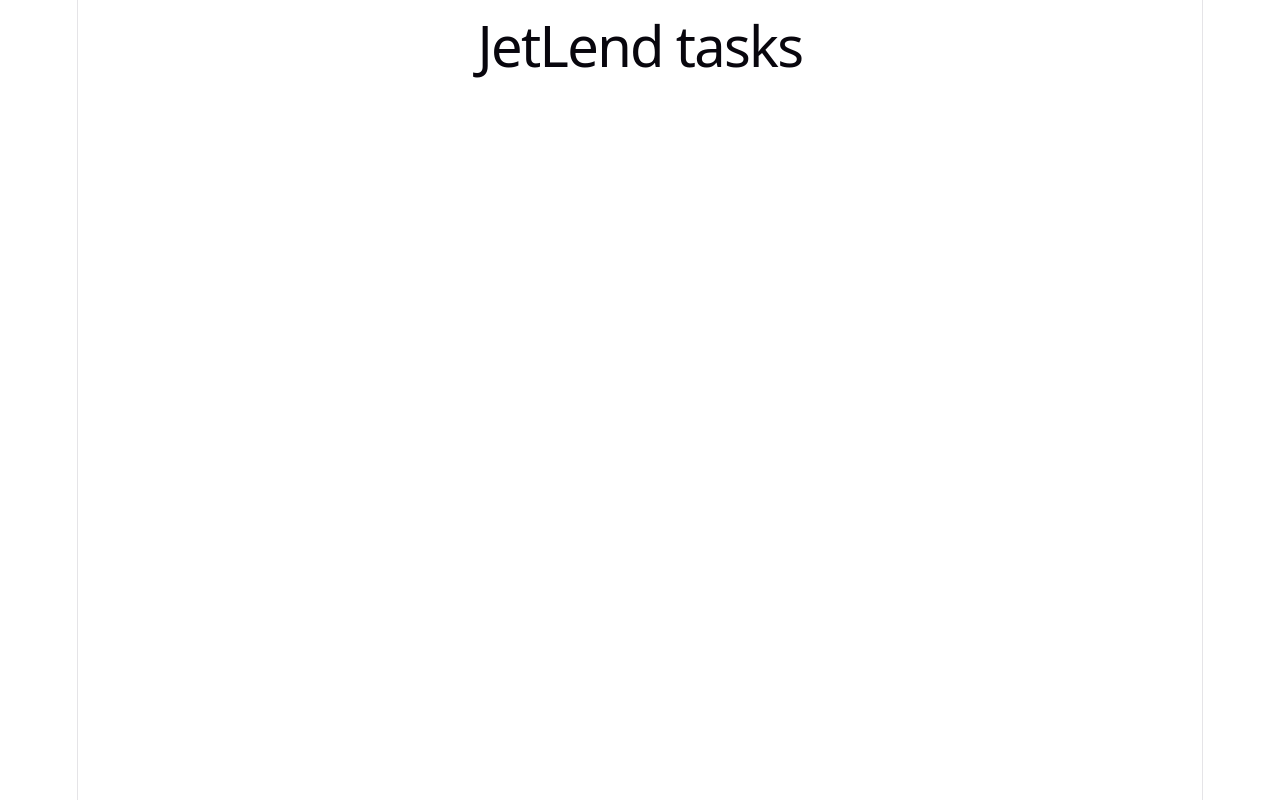
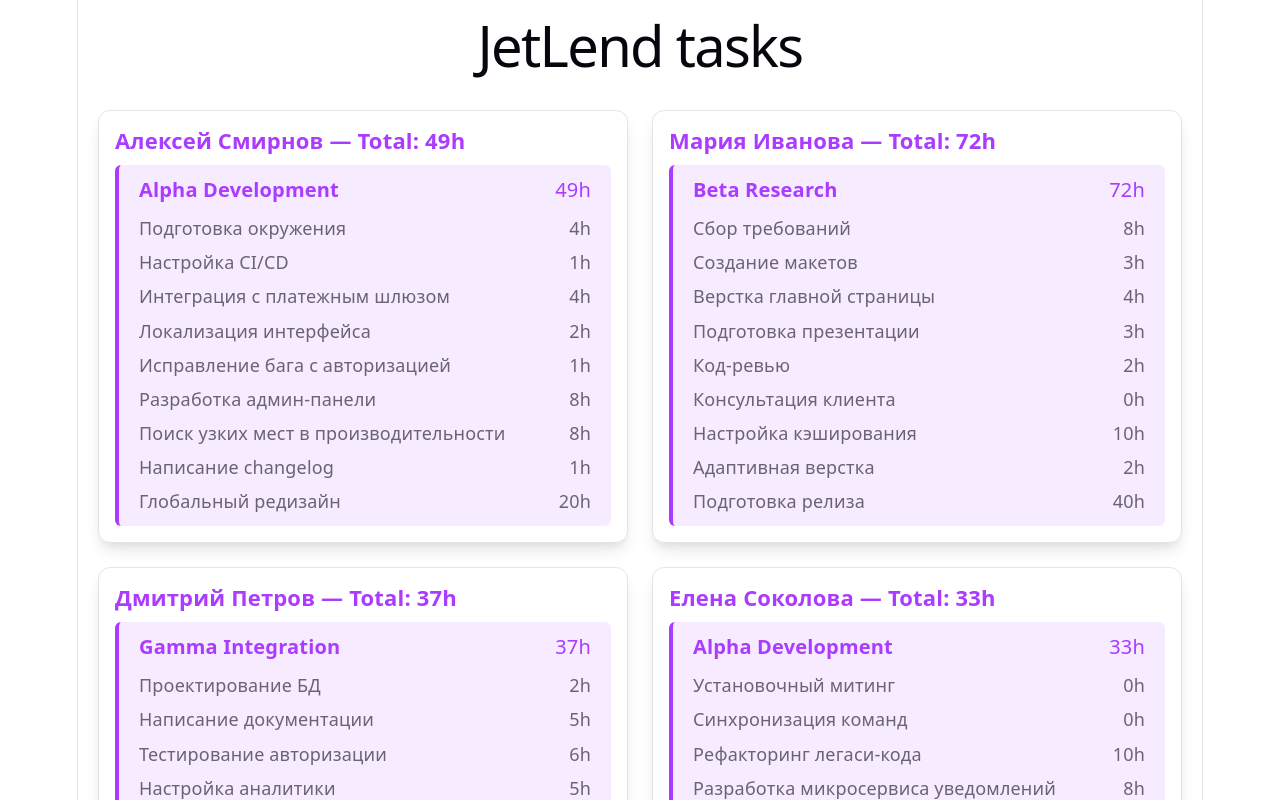
Before and after one commit to HelenVirtanen/JetLend, a React (Vite) app: page / in a window 1280 px wide. Shown: the top 800 px of the page. Built offline with nearby package versions, Linux system fonts and the light colour scheme.

Commit message:
feature: render data, add component UsersCatalog

```diff
--- a/src/App.css
+++ /dev/null
@@ -1,184 +0,0 @@
-.counter {
-  font-size: 16px;
-  padding: 5px 10px;
-  border-radius: 5px;
-  color: var(--accent);
-  background: var(--accent-bg);
-  border: 2px solid transparent;
-  transition: border-color 0.3s;
-  margin-bottom: 24px;
-
-  &:hover {
-    border-color: var(--accent-border);
-  }
-  &:focus-visible {
-    outline: 2px solid var(--accent);
-    outline-offset: 2px;
-  }
-}
-
-.hero {
-  position: relative;
-
-  .base,
-  .framework,
-  .vite {
-    inset-inline: 0;
-    margin: 0 auto;
-  }
-
-  .base {
-    width: 170px;
-    position: relative;
-    z-index: 0;
-  }
-
-  .framework,
-  .vite {
-    position: absolute;
-  }
-
-  .framework {
-    z-index: 1;
-    top: 34px;
-    height: 28px;
-    transform: perspective(2000px) rotateZ(300deg) rotateX(44deg) rotateY(39deg)
-      scale(1.4);
-  }
-
-  .vite {
-    z-index: 0;
-    top: 107px;
-    height: 26px;
-    width: auto;
-    transform: perspective(2000px) rotateZ(300deg) rotateX(40deg) rotateY(39deg)
-      scale(0.8);
-  }
-}
-
-#center {
-  display: flex;
-  flex-direction: column;
-  gap: 25px;
-  place-content: center;
-  place-items: center;
-  flex-grow: 1;
-
-  @media (max-width: 1024px) {
-    padding: 32px 20px 24px;
-    gap: 18px;
-  }
-}
-
-#next-steps {
-  display: flex;
-  border-top: 1px solid var(--border);
-  text-align: left;
-
-  & > div {
-    flex: 1 1 0;
-    padding: 32px;
-    @media (max-width: 1024px) {
-      padding: 24px 20px;
-    }
-  }
-
-  .icon {
-    margin-bottom: 16px;
-    width: 22px;
-    height: 22px;
-  }
-
-  @media (max-width: 1024px) {
-    flex-direction: column;
-    text-align: center;
-  }
-}
-
-#docs {
-  border-right: 1px solid var(--border);
-
-  @media (max-width: 1024px) {
-    border-right: none;
-    border-bottom: 1px solid var(--border);
-  }
-}
-
-#next-steps ul {
-  list-style: none;
-  padding: 0;
-  display: flex;
-  gap: 8px;
-  margin: 32px 0 0;
-
-  .logo {
-    height: 18px;
-  }
-
-  a {
-    color: var(--text-h);
-    font-size: 16px;
-    border-radius: 6px;
-    background: var(--social-bg);
-    display: flex;
-    padding: 6px 12px;
-    align-items: center;
-    gap: 8px;
-    text-decoration: none;
-    transition: box-shadow 0.3s;
-
-    &:hover {
-      box-shadow: var(--shadow);
-    }
-    .button-icon {
-      height: 18px;
-      width: 18px;
-    }
-  }
-
-  @media (max-width: 1024px) {
-    margin-top: 20px;
-    flex-wrap: wrap;
-    justify-content: center;
-
-    li {
-      flex: 1 1 calc(50% - 8px);
-    }
-
-    a {
-      width: 100%;
-      justify-content: center;
-      box-sizing: border-box;
-    }
-  }
-}
-
-#spacer {
-  height: 88px;
-  border-top: 1px solid var(--border);
-  @media (max-width: 1024px) {
-    height: 48px;
-  }
-}
-
-.ticks {
-  position: relative;
-  width: 100%;
-
-  &::before,
-  &::after {
-    content: '';
-    position: absolute;
-    top: -4.5px;
-    border: 5px solid transparent;
-  }
-
-  &::before {
-    left: 0;
-    border-left-color: var(--border);
-  }
-  &::after {
-    right: 0;
-    border-right-color: var(--border);
-  }
-}
--- a/src/App.tsx
+++ b/src/App.tsx
@@ -1,30 +1,12 @@
-import { useEffect } from 'react';
-import { fetchData } from './api/fetchData';
-import { transformData } from './utils/transformData';
-import './App.css'
+import UsersCatalog from "./components/UsersCatalog/UsersCatalog";
 
 function App() {
-useEffect(() => {
-    const loadData = async () => {
-      try {
-        const { users, projects, tasks } = await fetchData();
-
-        console.log('✅ Пользователи:', users);
-        console.log('✅ Проекты:', projects);
-        console.log('✅ Задачи:', tasks);
-
-        const result = transformData(users, projects, tasks);
-        console.log('🚀 Итоговый результат:', result);
-      } catch (err) {
-        console.error('Ошибка при загрузке данных:', err);
-      }
-    };
-
-    loadData();
-  }, []);
   return (
-    <h1>JetLend tasks</h1>
-  )
+    <>
+      <h1>JetLend tasks</h1>
+      <UsersCatalog />
+    </>
+  );
 }
 
-export default App
+export default App;
--- /dev/null
+++ b/src/components/UsersCatalog/UsersCatalog.css
@@ -0,0 +1,54 @@
+.catalog {
+  display: grid;
+  grid-template-columns: repeat(auto-fill, minmax(400px, 1fr));
+  gap: 24px;
+  padding: 20px;
+}
+
+.catalog__user {
+  border: 1px solid var(--border);
+  border-radius: 12px;
+  padding: 16px;
+  background: var(--bg);
+  box-shadow: var(--shadow);
+  text-align: left;
+  display: flex;
+  flex-direction: column;
+  gap: 12px;
+}
+
+.catalog__user-title {
+  color: var(--accent);
+  font-size: 22px;
+}
+
+.catalog__project {
+  display: flex;
+  flex-direction: column;
+  gap: 12px;
+  padding: 12px 20px;
+  border-left: 4px solid var(--accent);
+  border-radius: 6px;
+  background: var(--accent-bg);
+  font-size: 18px;
+}
+
+.catalog__project-title {
+  display: flex;
+  justify-content: space-between;
+  color: var(--accent);
+  font-size: 20px;
+  font-weight: 400;
+}
+
+.catalog__tasks {
+  display: flex;
+  flex-direction: column;
+  gap: 8px;
+}
+
+.catalog__task {
+  display: flex;
+  justify-content: space-between;
+  color: var(--text);
+}
--- /dev/null
+++ b/src/components/UsersCatalog/UsersCatalog.tsx
@@ -0,0 +1,68 @@
+import { useState, useEffect } from "react";
+import { fetchData } from "../../api/fetchData";
+import { transformData } from "../../utils/transformData";
+import type { Result } from "../../types";
+import "./UsersCatalog.css";
+
+function UsersCatalog() {
+  const [results, setResults] = useState<Result[]>([]);
+
+  useEffect(() => {
+    const loadData = async () => {
+      try {
+        const { users, projects, tasks } = await fetchData();
+        const usersCatalog = transformData(users, projects, tasks);
+        console.log("projects", projects);
+        console.log("tasks", tasks);
+        setResults(usersCatalog);
+      } catch (err) {
+        console.error("Ошибка при загрузке данных:", err);
+      }
+    };
+
+    loadData();
+  }, []);
+  return (
+    <div className="catalog">
+      {results.map((user) => (
+        <article key={user.name} className="catalog__user">
+          <h2 className="catalog__user-title">
+            {user.name} — Total: {user.total_estimate}h
+          </h2>
+          {user.projects_estimates.length === 1 ? (
+            <div className="catalog__project">
+              <h3 className="catalog__project-title"><strong>{user.projects_estimates[0].name}</strong>
+              {user.projects_estimates[0].total_estimate}h</h3>
+              <ul className="catalog__tasks">
+                {user.projects_estimates[0].tasks.map((task) => (
+                      <li key={task.id} className="catalog__task">
+                        <p>{task.name}</p>
+                        <p>{task.estimate}h</p>
+                      </li>
+                    ))}
+                  </ul>
+                </div>
+              ) : (
+                <ul>
+                  {user.projects_estimates.map((project) => (
+                    <li key={project.name} className="catalog__project">
+                      <h3 className="catalog__project-title"><strong>{project.name}</strong>{project.total_estimate}h</h3>
+                      <ul className="catalog__tasks">
+                        {project.tasks.map((task) => (
+                          <li key={task.id} className="catalog__task">
+                            <p>{task.name}</p>
+                            <p>{task.estimate}h</p>
+                          </li>
+                        ))}
+                      </ul>
+                    </li>
+                  ))}
+                </ul>
+              )}
+        </article>
+      ))}
+    </div>
+  )
+}
+
+export default UsersCatalog;
--- a/src/index.css
+++ b/src/index.css
@@ -67,13 +67,19 @@
 }
 
 h1,
-h2 {
+h2,
+h3,
+p,
+ul,
+li {
+  margin: 0;
+  padding: 0;
+}
+
+h1 {
   font-family: var(--heading);
   font-weight: 500;
   color: var(--text-h);
-}
-
-h1 {
   font-size: 56px;
   letter-spacing: -1.68px;
   margin: 32px 0;
@@ -82,30 +88,7 @@
     margin: 20px 0;
   }
 }
-h2 {
-  font-size: 24px;
-  line-height: 118%;
-  letter-spacing: -0.24px;
-  margin: 0 0 8px;
-  @media (max-width: 1024px) {
-    font-size: 20px;
-  }
+
+ul {
+  list-style: none;
 }
-p {
-  margin: 0;
-}
-
-code,
-.counter {
-  font-family: var(--mono);
-  display: inline-flex;
-  border-radius: 4px;
-  color: var(--text-h);
-}
-
-code {
-  font-size: 15px;
-  line-height: 135%;
-  padding: 4px 8px;
-  background: var(--code-bg);
-}
```
